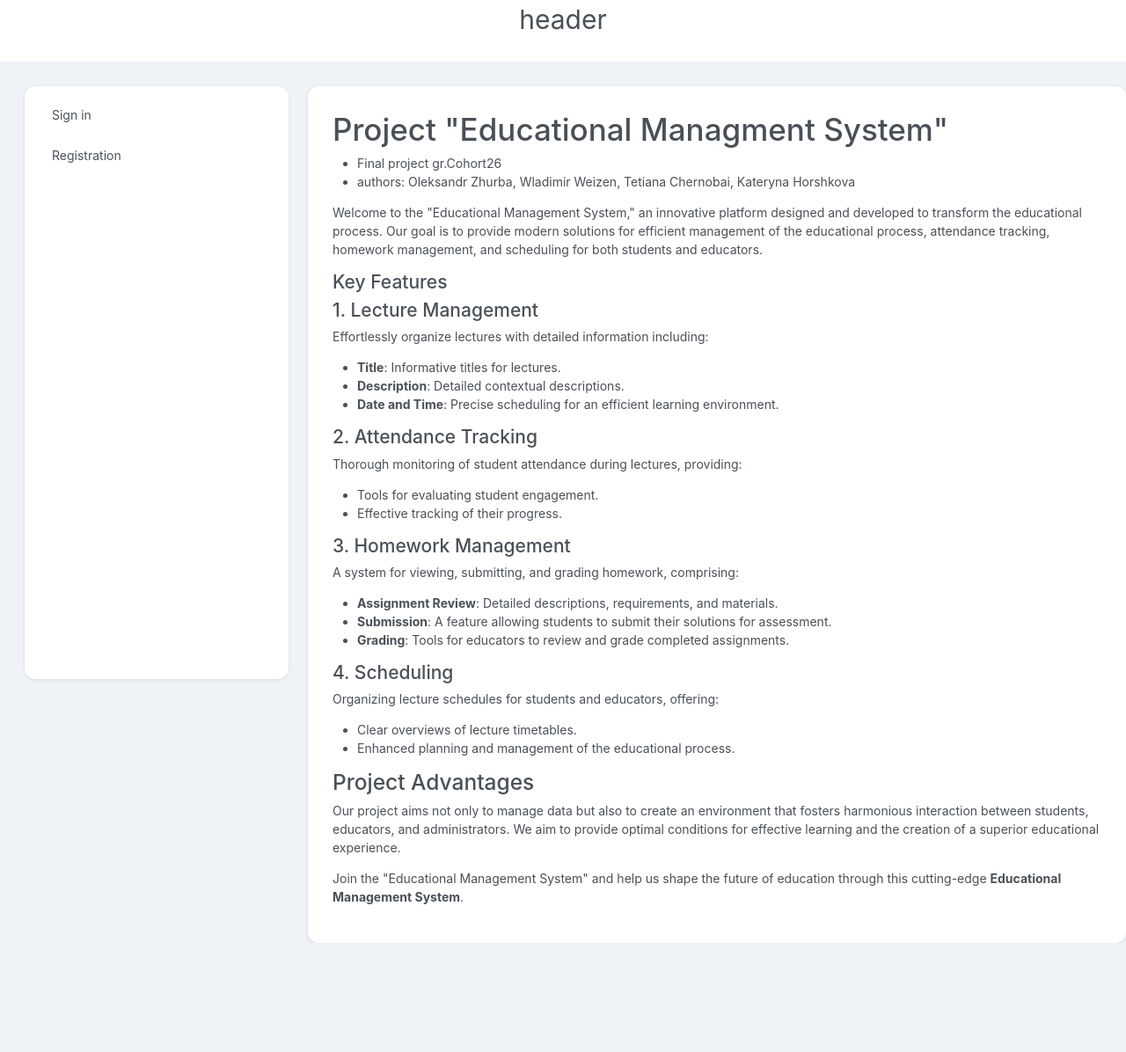
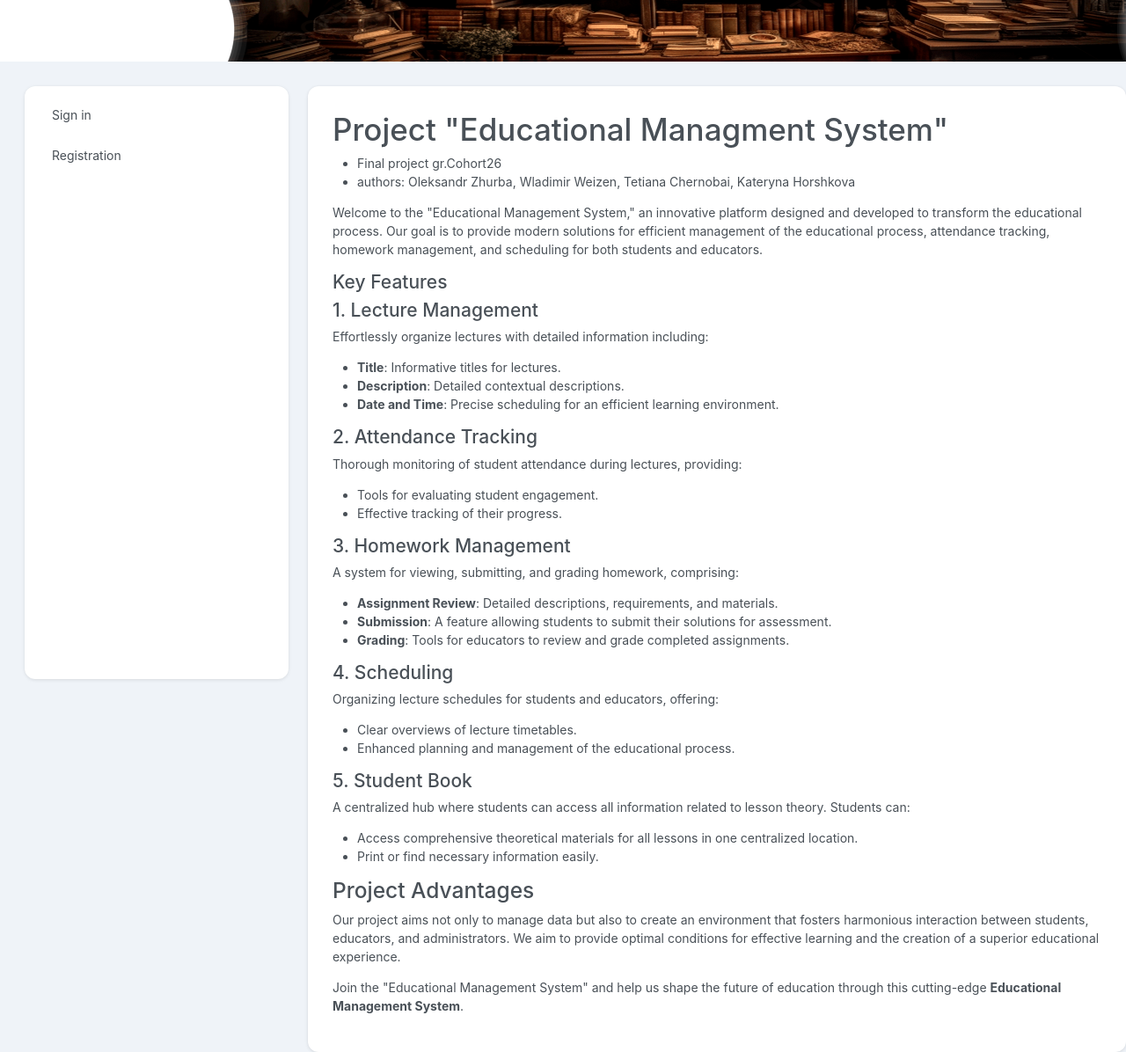
Before and after one commit to weizen-w/Educational-Management-System-FE, a React (Vite) app: page / in a window 1280 px wide. Shown: the whole page at 88% size. Before the commit the page ends 1072 px from the top, so only its background shows below. Built offline with nearby package versions, Linux system fonts and the light colour scheme; no server answers.

Commit message:
feat: add header and label

```diff
--- a/src/components/layouts/Layout.css
+++ b/src/components/layouts/Layout.css
@@ -19,6 +19,10 @@ header {
 	font-size: 30px;
 	background-color: rgb(255, 255, 255);
 	height: 70px;
+	background-image: url(/public/header.png);
+	background-size: cover;
+	background-position: center;
+	background-repeat: no-repeat;
 }
 
 a {
--- a/src/components/layouts/Layout.tsx
+++ b/src/components/layouts/Layout.tsx
@@ -8,7 +8,7 @@ function Main(): JSX.Element {
 
 	return (
 		<>
-			<header>header</header>
+			<header></header>
 			<div className="layout-page">
 				<div className="layout-left-navbar">
 					<Navbar />
--- a/src/components/main/MainPage.tsx
+++ b/src/components/main/MainPage.tsx
@@ -60,6 +60,18 @@ function MainPage(): JSX.Element {
 				<li>Enhanced planning and management of the educational process.</li>
 			</ul>
 
+			<h4>5. Student Book</h4>
+			<p>
+				A centralized hub where students can access all information related to lesson theory.
+				Students can:
+			</p>
+			<ul>
+				<li>
+					Access comprehensive theoretical materials for all lessons in one centralized location.
+				</li>
+				<li>Print or find necessary information easily.</li>
+			</ul>
+
 			<h3>Project Advantages</h3>
 			<p>
 				Our project aims not only to manage data but also to create an environment that fosters
--- a/src/features/groups/GroupCreate.tsx
+++ b/src/features/groups/GroupCreate.tsx
@@ -137,7 +137,7 @@ export default function GroupCreate(): JSX.Element {
 						className={`form-control ${error ? 'is-invalid' : ''}`}
 						name="name"
 						value={newGroup.name}
-						placeholder="Course name"
+						placeholder="Group name"
 						onChange={handleInputChange}
 					/>
 				</div>
--- a/src/features/lessons/LessonCreate.tsx
+++ b/src/features/lessons/LessonCreate.tsx
@@ -250,7 +250,8 @@ export default function LessonCreate(): JSX.Element {
 	return (
 		<div>
 			<form className="auth-form row g-2" onSubmit={handleSubmitCreate}>
-				<div className="col-md-2">
+				<div className="col-md-4">
+					<label>Lesson title</label>
 					<input
 						type="text"
 						className={`form-control ${error ? 'is-invalid' : ''}`}
@@ -266,6 +267,7 @@ export default function LessonCreate(): JSX.Element {
 					)}
 				</div>
 				<div className="col-md-12">
+					<label>Lesson description</label>
 					<input
 						type="text"
 						className={`form-control ${error ? 'is-invalid' : ''}`}
@@ -281,6 +283,7 @@ export default function LessonCreate(): JSX.Element {
 					)}
 				</div>
 				<div className="col-md-2">
+					<label>Lesson type</label>
 					<select
 						className={`form-select ${error ? 'is-invalid' : ''}`}
 						name="lessonType"
@@ -304,6 +307,7 @@ export default function LessonCreate(): JSX.Element {
 					)}
 				</div>
 				<div className="col-md-4">
+					<label>Teacher</label>
 					<select
 						className={`form-select ${error ? 'is-invalid' : ''}`}
 						name="teacherId"
@@ -339,6 +343,7 @@ export default function LessonCreate(): JSX.Element {
 					)}
 				</div>
 				<div className="col-md-4">
+					<label>Lesson date</label>
 					<input
 						type="date"
 						className={`form-control ${error ? 'is-invalid' : ''}`}
@@ -354,6 +359,7 @@ export default function LessonCreate(): JSX.Element {
 					)}
 				</div>
 				<div className="col-md-4">
+					<label>Lesson start time</label>
 					<input
 						type="time"
 						className={`form-control ${error ? 'is-invalid' : ''}`}
@@ -369,6 +375,7 @@ export default function LessonCreate(): JSX.Element {
 					)}
 				</div>
 				<div className="col-md-4">
+					<label>Lesson end time</label>
 					<input
 						type="time"
 						className={`form-control ${error ? 'is-invalid' : ''}`}
@@ -384,6 +391,7 @@ export default function LessonCreate(): JSX.Element {
 					)}
 				</div>
 				<div className="col-md-2">
+					<label>Module</label>
 					<select
 						className={`form-select ${error ? 'is-invalid' : ''}`}
 						name="moduleId"
@@ -410,6 +418,7 @@ export default function LessonCreate(): JSX.Element {
 					)}
 				</div>
 				<div className="col-md-12">
+					<label>Link LMS</label>
 					<input
 						type="text"
 						className={`form-control ${error ? 'is-invalid' : ''}`}
@@ -425,6 +434,7 @@ export default function LessonCreate(): JSX.Element {
 					)}
 				</div>
 				<div className="col-md-12">
+					<label>Link Zoom</label>
 					<input
 						type="text"
 						className={`form-control ${error ? 'is-invalid' : ''}`}
--- a/src/features/lessons/LessonEdit.tsx
+++ b/src/features/lessons/LessonEdit.tsx
@@ -318,7 +318,8 @@ export default function LessonEdit(props: Props): JSX.Element {
 				<tr>
 					<td colSpan={12}>
 						<form className="auth-form row g-1" onSubmit={handleSubmitUpdate}>
-							<div className="col-md-2">
+							<div className="col-md-4">
+								<label>Lesson title</label>
 								<input
 									type="text"
 									className={`form-control ${error ? 'is-invalid' : ''}`}
@@ -334,6 +335,7 @@ export default function LessonEdit(props: Props): JSX.Element {
 								)}
 							</div>
 							<div className="col-md-12">
+								<label>Lesson description</label>
 								<input
 									type="text"
 									className={`form-control ${error ? 'is-invalid' : ''}`}
@@ -349,6 +351,7 @@ export default function LessonEdit(props: Props): JSX.Element {
 								)}
 							</div>
 							<div className="col-md-2">
+								<label>Lesson type</label>
 								<select
 									className={`form-select ${error ? 'is-invalid' : ''}`}
 									name="lessonType"
@@ -371,6 +374,7 @@ export default function LessonEdit(props: Props): JSX.Element {
 								)}
 							</div>
 							<div className="col-md-4">
+								<label>Teacher</label>
 								<select
 									className={`form-select ${error ? 'is-invalid' : ''}`}
 									name="teacherId"
@@ -405,6 +409,7 @@ export default function LessonEdit(props: Props): JSX.Element {
 								)}
 							</div>
 							<div className="col-md-4">
+								<label>Lesson date</label>
 								<input
 									type="date"
 									className={`form-control ${error ? 'is-invalid' : ''}`}
@@ -420,6 +425,7 @@ export default function LessonEdit(props: Props): JSX.Element {
 								)}
 							</div>
 							<div className="col-md-4">
+								<label>Lesson start time</label>
 								<input
 									type="time"
 									className={`form-control ${error ? 'is-invalid' : ''}`}
@@ -435,6 +441,7 @@ export default function LessonEdit(props: Props): JSX.Element {
 								)}
 							</div>
 							<div className="col-md-4">
+								<label>Lesson end time</label>
 								<input
 									type="time"
 									className={`form-control ${error ? 'is-invalid' : ''}`}
@@ -450,6 +457,7 @@ export default function LessonEdit(props: Props): JSX.Element {
 								)}
 							</div>
 							<div className="col-md-2">
+								<label>Module</label>
 								<select
 									className={`form-select ${error ? 'is-invalid' : ''}`}
 									name="moduleId"
@@ -475,6 +483,7 @@ export default function LessonEdit(props: Props): JSX.Element {
 								)}
 							</div>
 							<div className="col-md-12">
+								<label>Link LMS</label>
 								<input
 									type="text"
 									className={`form-control ${error ? 'is-invalid' : ''}`}
@@ -490,6 +499,7 @@ export default function LessonEdit(props: Props): JSX.Element {
 								)}
 							</div>
 							<div className="col-md-12">
+								<label>Link Zoom</label>
 								<input
 									type="text"
 									className={`form-control ${error ? 'is-invalid' : ''}`}
--- a/src/features/lessons/LessonEditTeacher.tsx
+++ b/src/features/lessons/LessonEditTeacher.tsx
@@ -311,7 +311,7 @@ export default function LessonEditTeacher(props: Props): JSX.Element {
 				<tr>
 					<td colSpan={12}>
 						<form className="auth-form row g-1" onSubmit={handleSubmitUpdate}>
-							<div className="col-md-3">
+							<div className="col-md-4">
 								<label>Lesson title</label>
 								<input
 									type="text"
```
Also changed, not shown: public/header.png (added).
